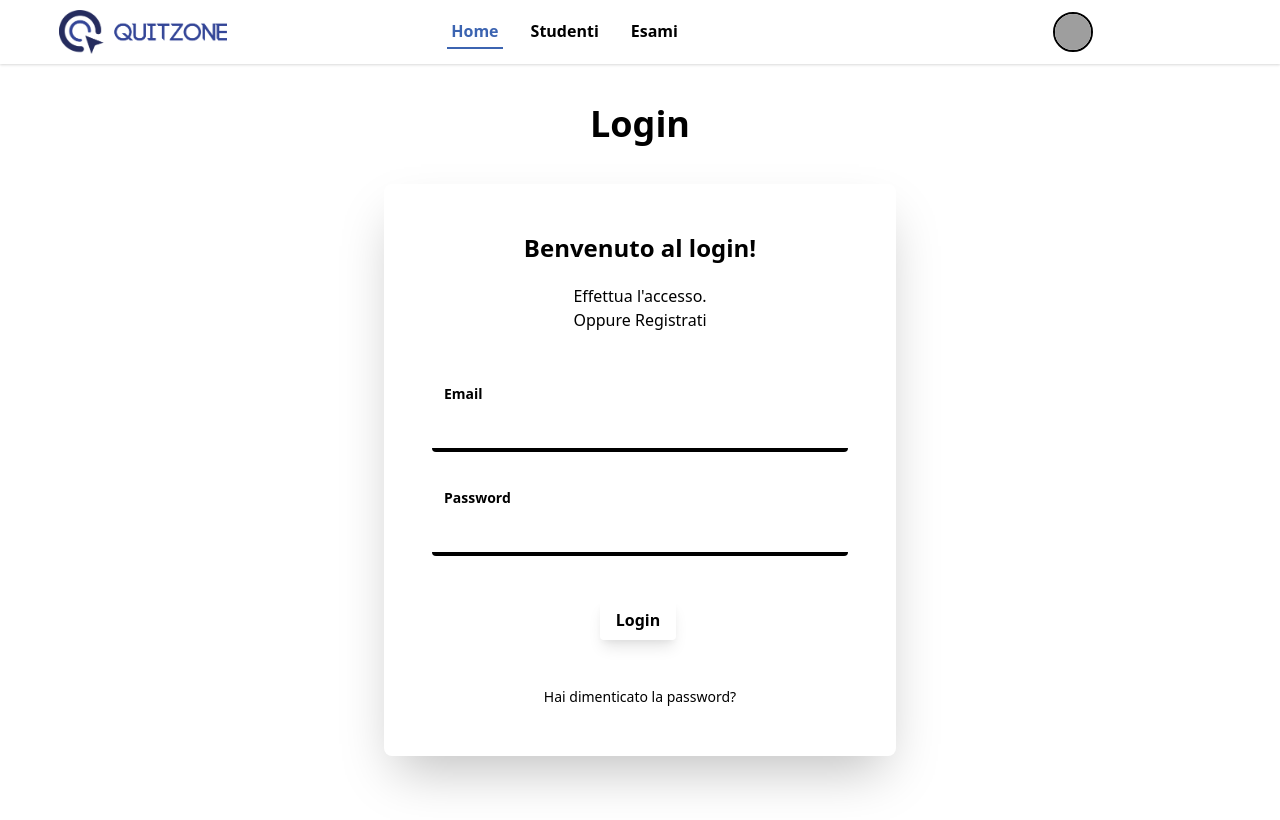
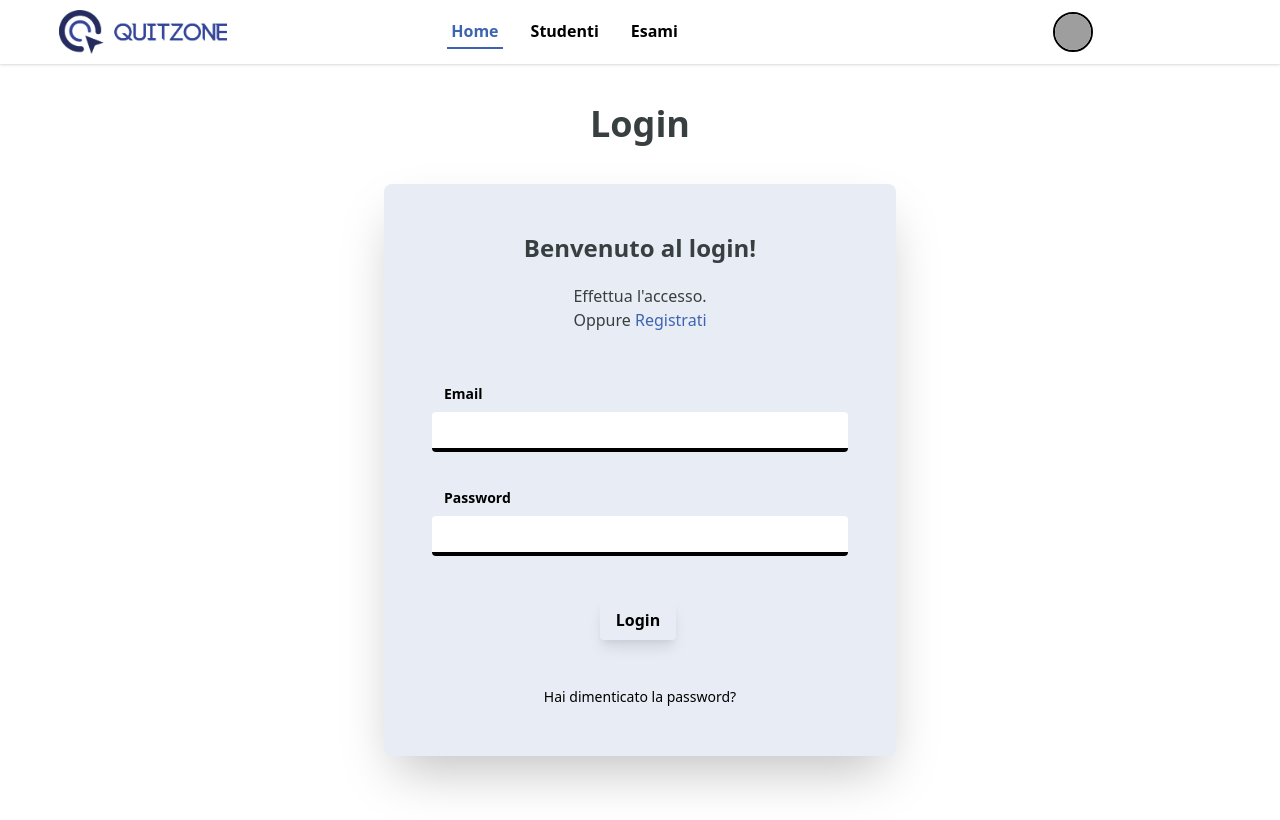
Before and after one commit to itsbeat/quitzone, a Vue app in the folder client/: page /login in a window 1280 px wide. Built offline with nearby package versions, Linux system fonts and the light colour scheme; grey boxes are pictures that could not be loaded.

Commit message:
Login modified

```diff
--- a/client/src/views/Login.vue
+++ b/client/src/views/Login.vue
@@ -3,21 +3,21 @@
     <body class="body-bg pd-12 md:pt-10 pb-6 px-2 md:px-0">
       <header class="max-b-lg mx-auto text-center">
         <a href="#">
-          <h1 class="text-4xl font-bold text-black">Login</h1>
+          <h1 class="text-4xl font-bold text-black-dark">Login</h1>
         </a>
       </header>
 
       <main
-        class="bg-blue-100 max-w-lg mx-auto p-8 md:p-12 my-10 rounded-lg shadow-2xl"
+        class="bg-blue-light max-w-lg mx-auto p-8 md:p-12 my-10 rounded-lg shadow-2xl"
       >
         <section class="text-center">
-          <h3 class="font-bold text-2xl mb-3">Benvenuto al login!</h3>
-          <p class="text-gray-400 pt-2 font-medium">Effettua l'accesso.</p>
-          <p class="text-gray-400 font-medium">
+          <h3 class="font-bold text-2xl mb-3 text-black-dark">Benvenuto al login!</h3>
+          <p class="text-gray-400 pt-2 font-medium text-black-dark">Effettua l'accesso.</p>
+          <p class="text-black-dark font-medium">
             Oppure
             <a
               href="#"
-              class="text-blue-600 font-medium hover:text-blue-700 hover:underline"
+              class="text-blue-dark font-medium  hover:underline"
               >Registrati</a
             >
           </p>
@@ -65,11 +65,10 @@
                 class="focus:outline-none text-white font-bold py-2 px-4 mr-1 mb-1 rounded shadow-lg hover:shadow-xl transition duration-200 flex items-center"
                 :class="{
                    'bg-gray-300 cursor-not-allowed': btnDisabled,
-                   'bg-blue-600 hover:bg-blue-700': !btnDisabled,
+                   'bg-blue-dark hover:bg-blue-700': !btnDisabled,
                 }"
               >
               <spinner :size="30" class="mr-2" v-if="isLoading"/>
-
                {{ textButton }}
               </button>
             </div>
--- a/client/tailwind.config.js
+++ b/client/tailwind.config.js
@@ -1,18 +1,23 @@
 module.exports = {
   theme: {
     colors: {
+      black: {
+        dark: '#373F41',
+      },
       blue: {
+        light: '#e8ecf5',
         dark: '#3C64B1',
       },
-      grey:{
-        light:"#9c9c9c",
+      gray:{
+        light:"#373f41",
         dark:"#373F41",
       },
       white:{
-        normal:"#fff",
+        normal:"#ffffff",
       },
     },
   },
+
   purge: [],
   darkMode: false, // or 'media' or 'class'
   variants: {
```
Also changed, not shown: 1 other file (tests, documents, lock files or other folders).
